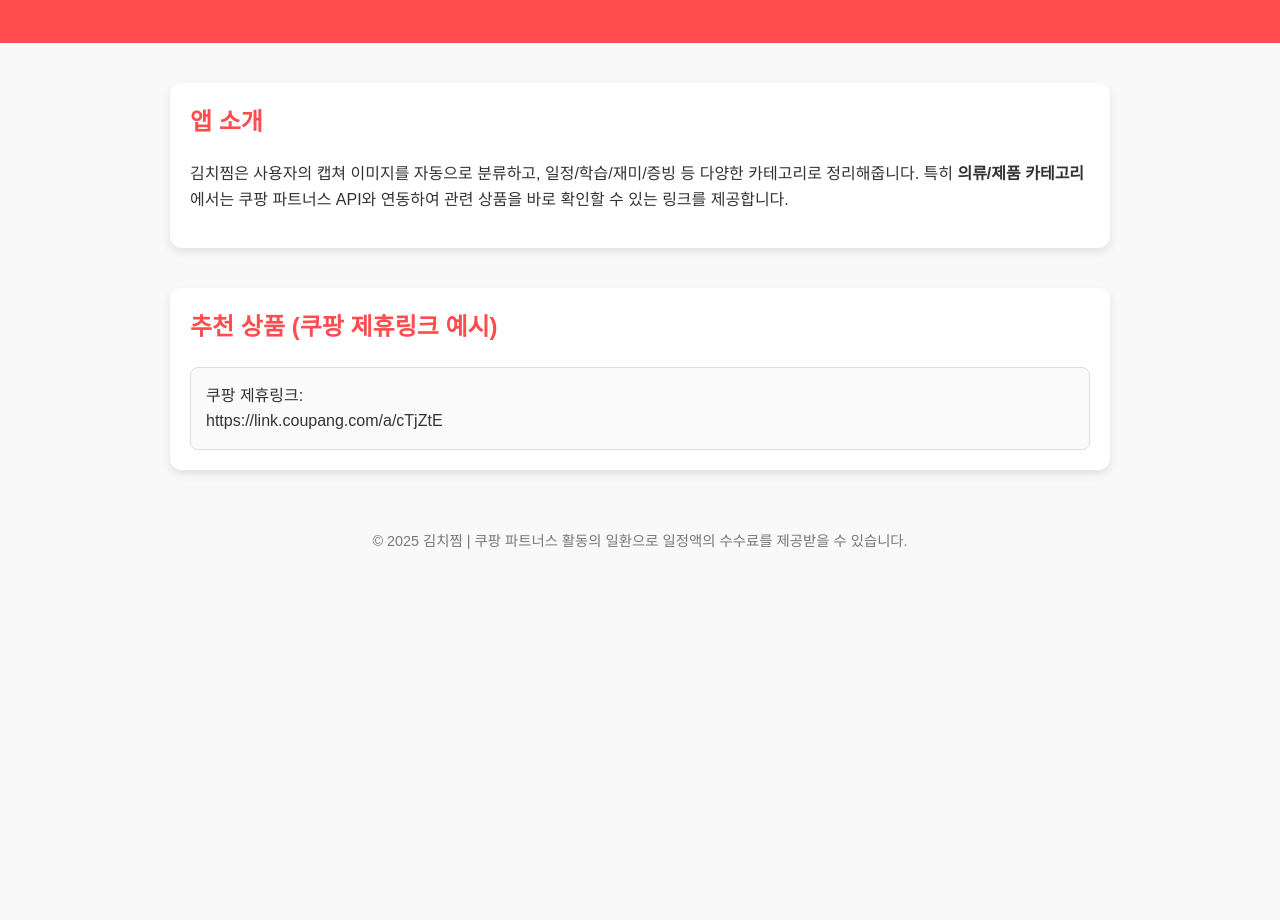
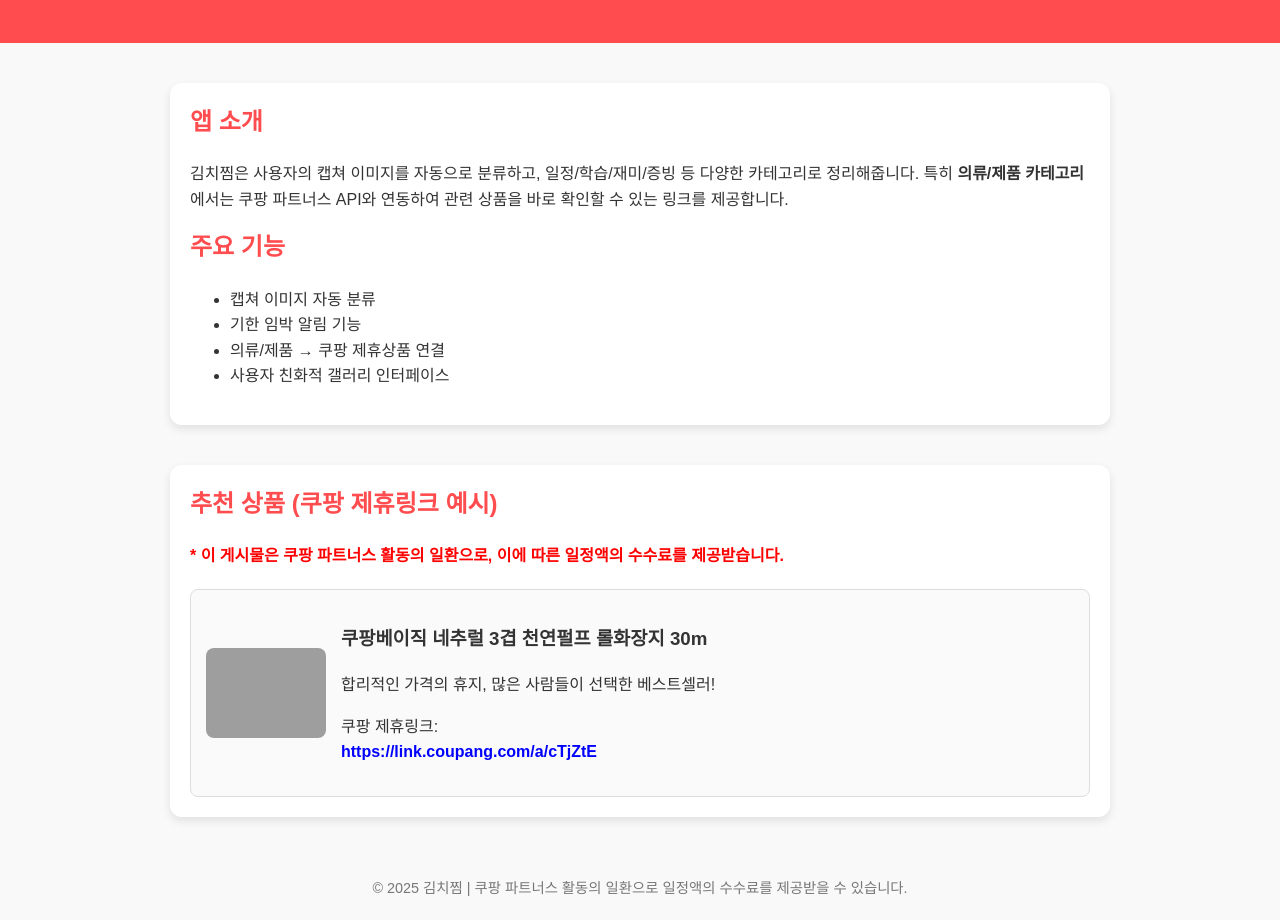
Before and after one commit to mightyjingyu/capture-landing-page, a plain HTML site: page index.html in a window 1280 px wide. Shown: the part 126-1046 px from the top of the page. Before the commit the page ends 800 px from the top, so only its background shows below. Drawn offline with Linux system fonts and the light colour scheme; grey boxes are pictures that could not be loaded.

Commit message:
Update index.html

```diff
--- a/index.html
+++ b/index.html
@@ -35,12 +35,31 @@
       color: #ff4d4f;
       margin-top: 0;
     }
-    .link-box {
-      margin-top: 20px;
-      padding: 15px;
+    .product-box {
       border: 1px solid #ddd;
       border-radius: 8px;
+      padding: 15px;
+      margin-top: 20px;
+      display: flex;
+      align-items: center;
+      gap: 15px;
       background: #fafafa;
+    }
+    .product-box img {
+      width: 120px;
+      border-radius: 8px;
+    }
+    .product-info {
+      flex: 1;
+    }
+    .notice {
+      color: red;
+      font-weight: bold;
+      margin-bottom: 10px;
+    }
+    .link-text {
+      color: blue;
+      font-weight: bold;
       word-break: break-all; /* 긴 URL 자동 줄바꿈 */
     }
     footer {
@@ -65,14 +84,35 @@
       특히 <strong>의류/제품 카테고리</strong>에서는 쿠팡 파트너스 API와 연동하여
       관련 상품을 바로 확인할 수 있는 링크를 제공합니다.
     </p>
+
+    <h2>주요 기능</h2>
+    <ul>
+      <li>캡쳐 이미지 자동 분류</li>
+      <li>기한 임박 알림 기능</li>
+      <li>의류/제품 → 쿠팡 제휴상품 연결</li>
+      <li>사용자 친화적 갤러리 인터페이스</li>
+    </ul>
   </section>
 
   <section>
     <h2>추천 상품 (쿠팡 제휴링크 예시)</h2>
-    <div class="link-box">
-      쿠팡 제휴링크:
-      <br>
-      https://link.coupang.com/a/cTjZtE
+
+    <!-- 필수 고지 문구 -->
+    <p class="notice">
+      * 이 게시물은 쿠팡 파트너스 활동의 일환으로, 이에 따른 일정액의 수수료를 제공받습니다.
+    </p>
+
+    <!-- 상품 박스 -->
+    <div class="product-box">
+      <img src="https://thumbnail9.coupangcdn.com/thumbnails/remote/120x120ex/image/product/image.jpg" alt="쿠팡 상품">
+      <div class="product-info">
+        <h3>쿠팡베이직 네추럴 3겹 천연펄프 롤화장지 30m</h3>
+        <p>합리적인 가격의 휴지, 많은 사람들이 선택한 베스트셀러!</p>
+        <p>
+          쿠팡 제휴링크:<br>
+          <span class="link-text">https://link.coupang.com/a/cTjZtE</span>
+        </p>
+      </div>
     </div>
   </section>
 
```
